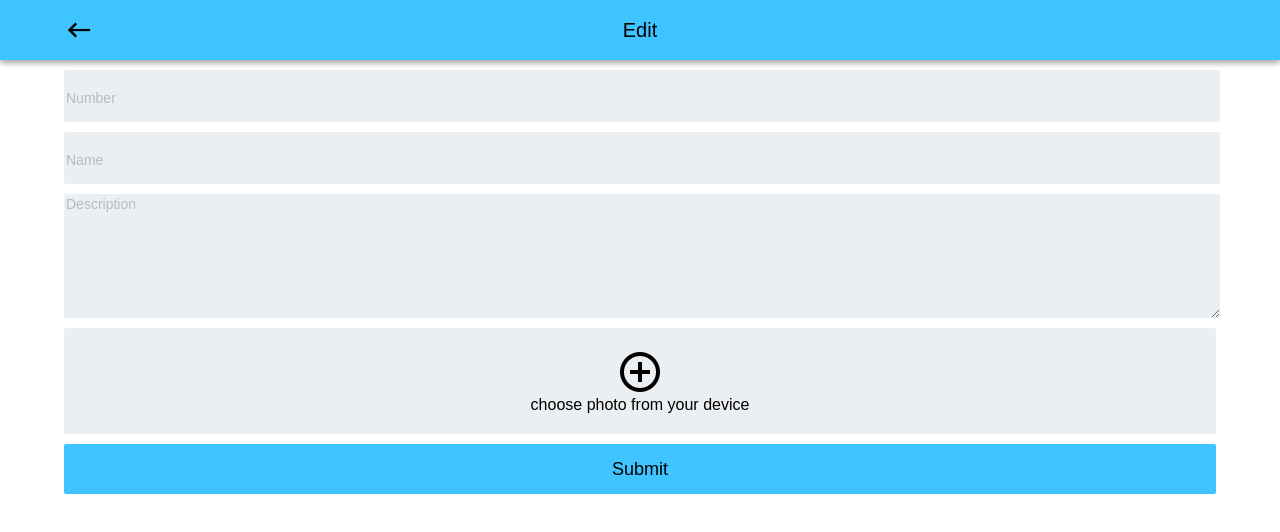
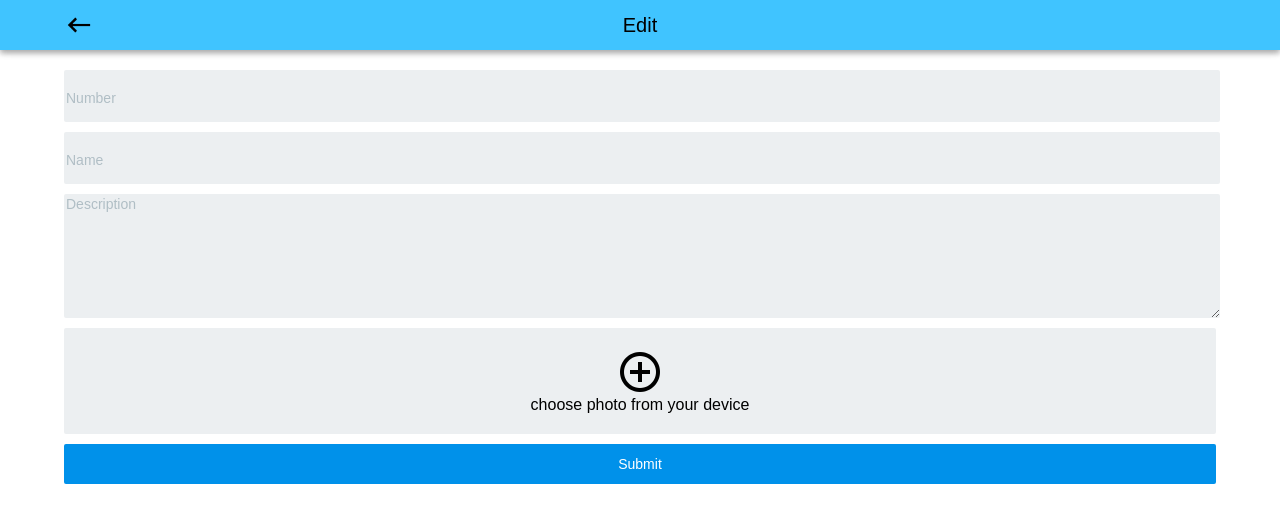
Before and after one commit to luodim/react_share, a React (Create React App) app: page /edit in a window 1280 px wide. Shown: the top 532 px of the page. Built offline with nearby package versions, Linux system fonts and the light colour scheme.

Commit message:
function:1.修复部分效果
Signed-off-by: luodim <luodim@gmail.com>

```diff
--- a/src/detail/Detail.css
+++ b/src/detail/Detail.css
@@ -8,7 +8,7 @@
 .detail_img {
   width: 90%;
   border-radius: 2px;
-  margin-top: 100px;
+  margin-top: 70px;
 }
 
 .detail_name_number {
--- a/src/home/home.js
+++ b/src/home/home.js
@@ -76,9 +76,14 @@ export default class Home extends React.Component {
       ]
 
       this.setState({scrollV: 0, isShow: index === 0 ? true : false, listData: this.data, pageIndex: index, isLoading: false})
+      this.isReset = false
     }, 1500)
+    this.reset()
+    this.setState({isLoading: true})
+  }
 
-    this.setState({isLoading: true})
+  reset() {
+    this.isReset = true
     window.scrollTo(0,0)
   }
 
@@ -89,6 +94,7 @@ export default class Home extends React.Component {
   }
 
   scrollCtrl(value) {
+    if (this.isReset) return
     if (this.isComponentMounted) this.setState({scrollV: value})
   }
 
--- a/src/index.css
+++ b/src/index.css
@@ -5,6 +5,7 @@ html body {
   width: 100%;
   font-family: sans-serif;
   font-weight: lighter;
+  background-color: white;
 }
 
 /*.main {
--- a/src/info_edit/submit-btn/SubmitBtn.css
+++ b/src/info_edit/submit-btn/SubmitBtn.css
@@ -1,12 +1,13 @@
 .submit_btn {
   width: 100%;
-  height: 50px;
+  height: 40px;
   border-radius: 2px;
   border-style: none;
-  background-color: #40C4FF;
+  background-color: #0091EA;
+  color: white;
   font-family: sans-serif;
   font-weight: lighter;
-  font-size: 18px;
+  font-size: 14px;
 }
 
 .submit_btn_outer {
--- a/src/info_edit/title_bar/TitleBar.css
+++ b/src/info_edit/title_bar/TitleBar.css
@@ -1,6 +1,6 @@
 .title_bar {
   width: 100%;
-  height: 60px;
+  height: 50px;
   display: flex;
   position: fixed;
   background-color: #40C4FF;
--- a/src/login/Login.js
+++ b/src/login/Login.js
@@ -1,5 +1,6 @@
 import React from 'react'
 import Loading from '../loading/Loading.js'
+import Logo from '../asset/share_logo.png'
 import './Login.css'
 import {withRouter} from 'react-router-dom'
 
--- a/src/splash/Splash.css
+++ b/src/splash/Splash.css
@@ -23,7 +23,7 @@
   position: absolute;
   opacity: 0;
   bottom: 50%;
-  animation: 0.5s 0.5s logo_text_anim ease-in forwards;
+  animation: 0.65s 0.5s logo_text_anim ease-in forwards;
 }
 
 @keyframes logo_anim {
--- a/src/splash/Splash.js
+++ b/src/splash/Splash.js
@@ -24,7 +24,7 @@ class Splash extends React.Component {
 	  }
 	  this.timer = setTimeout(() => {
         this.props.history.push({pathname: pathName, state: { userId: result}})
-      }, 1500)
+      }, 1800)
 	  console.log(`startIndex is ${startIndex}, endIndex is ${endIndex}, result is ${result}, path name is ${pathName}`)
     console.log(`cookie is ${document.cookie}`)
   	}
```
